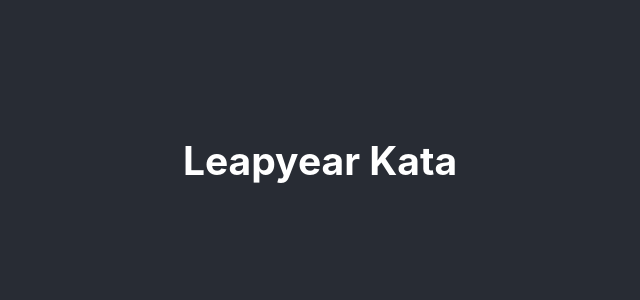
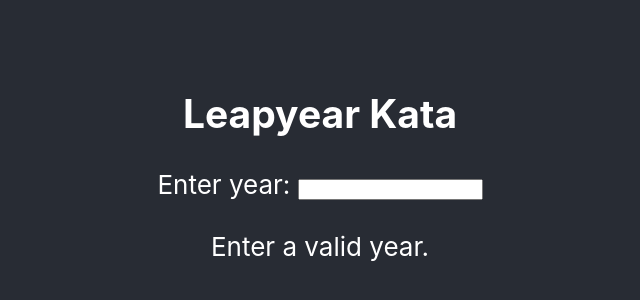
Before and after one commit to m-sakthi/leap-year-js-kata-3, a React (Create React App) app: page / in a window 1280 px wide. Shown: the part 240-540 px from the top of the page, without its empty margins (320-960 px from the left). Built offline with nearby package versions, Linux system fonts and the light colour scheme.

Commit message:
Feature: Adding input field to capture year entry and validate it

```diff
--- a/src/App.js
+++ b/src/App.js
@@ -1,10 +1,12 @@
 import './App.css';
+import LeapYear from './components/LeapYear';
 
 function App() {
   return (
     <div className="App">
       <header className="App-header">
         <h2>Leapyear Kata</h2>
+        <LeapYear />
       </header>
     </div>
   );
--- /dev/null
+++ b/src/components/LeapYear.js
@@ -0,0 +1,39 @@
+import React, { Component } from 'react';
+
+export default class LeapYear extends Component {
+  constructor(props) {
+    super(props);
+
+    this.state = {
+      year: '',
+      error: 'Enter a valid year.'
+    };
+  }
+
+  handleInputChange = (e) => {
+    const { value } = e.target;
+
+    if (value > 0) this.setState({ year: value, error: null });
+    else this.setState({ year: value, error: 'Enter a valid year!' });
+  }
+
+  render() {
+    const { year, error } = this.state;
+
+    return (
+      <div testId='wrapper'>
+        <label>Enter year: </label>
+        <input
+          testId='enterYearInput'
+          type='number'
+          onChange={this.handleInputChange}
+        />
+        <br />
+        <br />
+        <span testId="resultSpan">
+          {error ? error : `Entered year is ${year}.`}
+        </span>
+      </div>
+    );
+  }
+}
```
Also changed, not shown: 2 other files (tests, documents, lock files or other folders).
